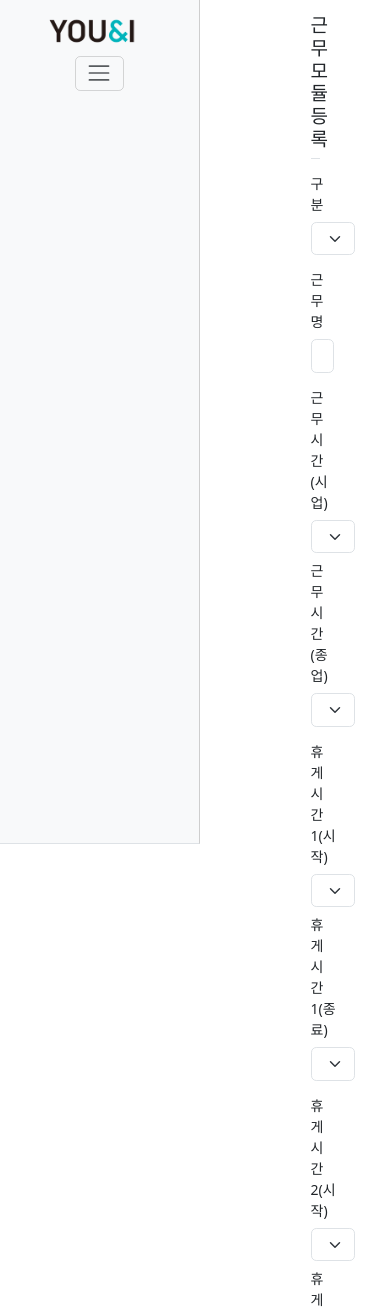
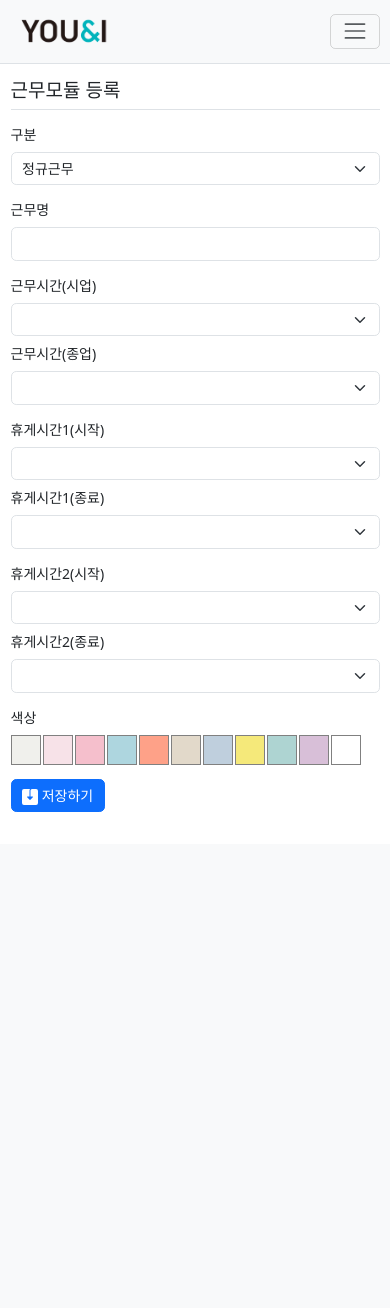
Before and after one commit to ggomdong/uni, a Django app: page /wtm/module_reg/ in a window 390 px wide. Shown: the top 1308 px of the page. After the commit the page ends 812 px from the top, so only its background shows below. Run offline with Django 4.2, Linux system fonts and the light colour scheme; the visitor is signed in with stand-in values (Sample User, id 1); parts of the project's set-up code (start-up, migrations or seed data) failed here and were passed over; some libraries are stand-ins or nearby versions.

Commit message:
반응형 적용

```diff
--- a/static/style.css
+++ b/static/style.css
@@ -168,7 +168,14 @@ input[type='month']::-webkit-calendar-picker-indicator:hover {
 }
 
 /* CSS for Bootstrap 5 Fixed Left Sidebar Navigation */
-/*@media(min-width:1600px){*/
+@media(max-width:1920px){
+body {
+  padding-top: 65px;
+  padding-left: 0px;
+}
+}
+
+@media(min-width:1920px){
 body {
   padding-left: 300px;
   padding-right: 60px;
@@ -227,4 +234,4 @@ nav.navbar .dropdown-menu {
 nav.navbar .dropdown-toggle::after {
   display: none;
 }*/
-/*}*/
+}
```
Lines whose indentation alone changed are shown as unchanged.
